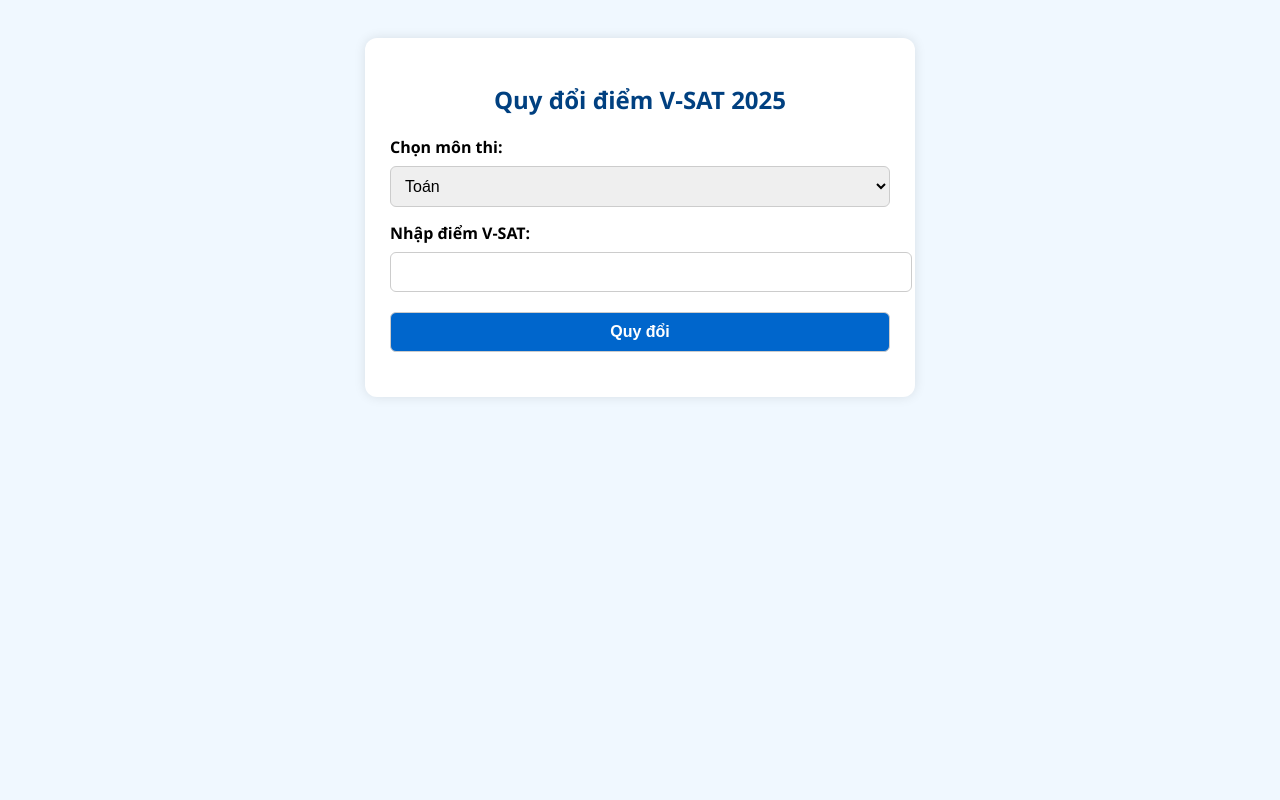
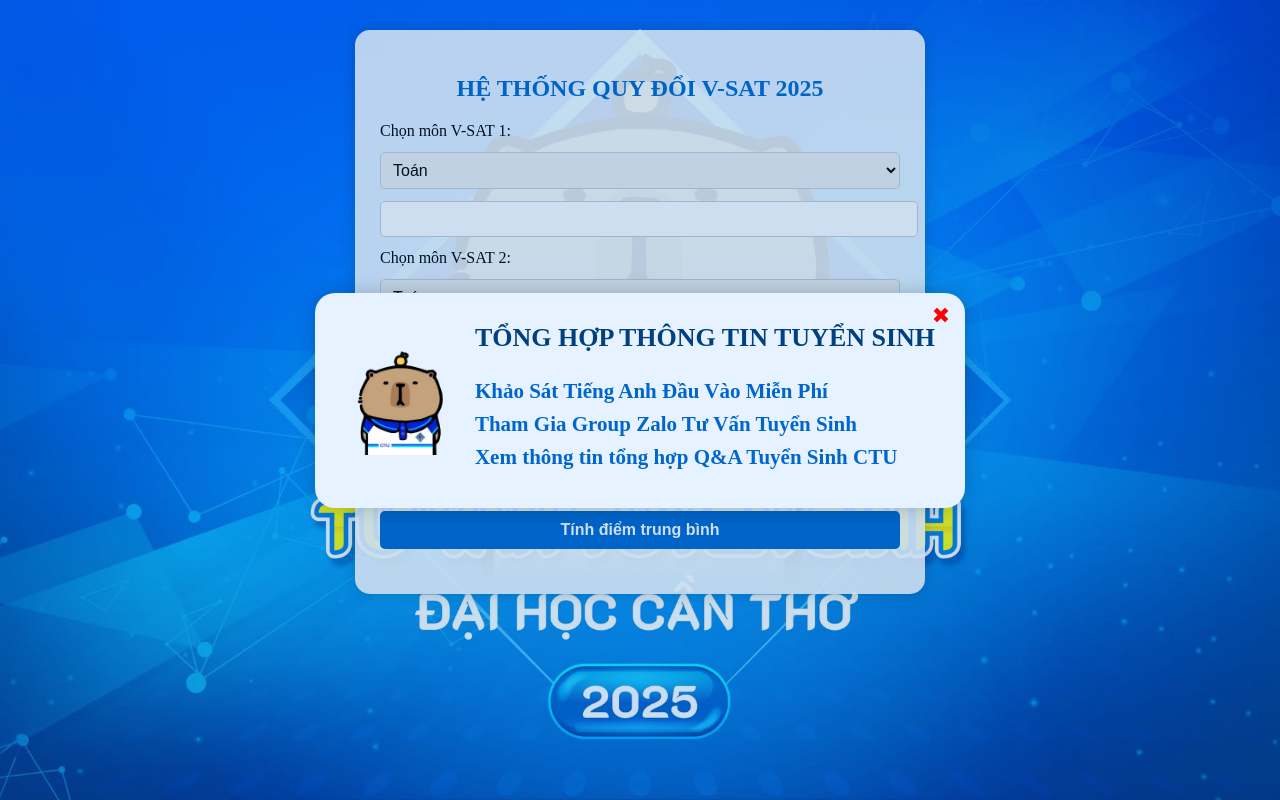
Before and after one commit to HonNgimm/CTU_TEST, a plain HTML site: page index.html in a window 1280 px wide. Drawn offline with Linux system fonts and the light colour scheme.

Commit message:
index.html
Signed-off-by: Đặng Hoàng Nghiêm <109457903+HonNgimm@users.noreply.github.com>

```diff
--- a/index.html
+++ b/index.html
@@ -2,62 +2,146 @@
 <html lang="vi">
 <head>
   <meta charset="UTF-8">
-  <title>Hệ thống Quy đổi điểm V-SAT 2025</title>
+  <title>Hệ thống Tính điểm Tổ Hợp CTU</title>
+  <link rel="shortcut icon" href="./icon.png" type="image/x-icon">
   <style>
     body {
-      font-family: 'Segoe UI', sans-serif;
-      background: #f0f8ff;
+      font-family: 'Times New Roman', Times, serif;
       padding: 30px;
+      margin: 0;
+      background: url("nen-ctu.jpg") no-repeat center center fixed;
+      background-size: cover;
     }
-    .container {
-      max-width: 500px;
+
+    .popup {
+      position: fixed;
+      top: 0;
+      left: 0;
+      width: 100vw;
+      height: 100vh;
+      background: rgba(0, 90, 180, 0.2);
+      display: flex;
+      align-items: center;
+      justify-content: center;
+      z-index: 1000;
+    }
+
+    .popup-content {
+      background: #e6f2ff;
+      border-radius: 20px;
+      padding: 30px;
+      position: relative;
+      display: flex;
+      align-items: center;
+      gap: 20px;
+      box-shadow: 0 0 20px rgba(0, 0, 0, 0.2);
+      max-width: 600px;
+    }
+
+    .popup img {
+      width: 110px;
+    }
+
+    .popup h3 {
+      margin-top: 0;
+      color: #004080;
+      font-size: 26px;
+    }
+
+    .popup a {
+      display: block;
+      margin: 8px 0;
+      text-decoration: none;
+      color: #0066cc;
+      font-weight: bold;
+      font-size: 21px;
+    }
+
+    .popup a:hover {
+      text-decoration: underline;
+    }
+
+    .close-btn {
+      position: absolute;
+      top: 10px;
+      right: 15px;
+      font-size: 22px;
+      color: red;
+      cursor: pointer;
+    }
+
+    .box {
+      position: relative;
+      background: rgba(255, 255, 255, 0.9);
+      padding: 25px;
+      max-width: 520px;
       margin: auto;
-      background: white;
-      padding: 25px;
-      border-radius: 12px;
-      box-shadow: 0 0 12px rgba(0,0,0,0.1);
+      border-radius: 15px;
+      box-shadow: 0 0 15px rgba(0,0,0,0.2);
     }
+
     h2 {
+      color: #0066cc;
       text-align: center;
-      color: #004080;
     }
-    label {
+
+    label, input, select, button {
       display: block;
-      margin-top: 15px;
+      margin-top: 12px;
+      width: 100%;
+      font-size: 16px;
+    }
+
+    input, select {
+      padding: 8px;
+      border-radius: 5px;
+      border: 1px solid #ccc;
+    }
+
+    button {
+      padding: 10px;
+      margin-top: 20px;
+      background: #0066cc;
+      color: white;
+      border: none;
+      border-radius: 5px;
+      cursor: pointer;
       font-weight: bold;
     }
-    input, select, button {
-      width: 100%;
-      padding: 10px;
-      margin-top: 8px;
-      font-size: 16px;
-      border-radius: 6px;
-      border: 1px solid #ccc;
+
+    button:hover {
+      background: #004e99;
     }
-    button {
-      background: #0066cc;
-      color: white;
-      font-weight: bold;
-      cursor: pointer;
-      margin-top: 20px;
-    }
-    button:hover {
-      background: #004999;
-    }
+
     .result {
       margin-top: 20px;
       font-size: 18px;
       font-weight: bold;
-      color: #006600;
+    }
+
+    ul {
+      padding-left: 20px;
     }
   </style>
 </head>
 <body>
-  <div class="container">
-    <h2>Quy đổi điểm V-SAT 2025</h2>
+<div class="popup" id="popup">
+  <div class="popup-content">
+    <img src="icon.png" alt="capy">
+    <div>
+      <h3>TỔNG HỢP THÔNG TIN TUYỂN SINH</h3>
+      <a href="https://forms.gle/PyuKrnjR94xB4mQz9" target="_blank">Khảo Sát Tiếng Anh Đầu Vào Miễn Phí</a>
+      <a href="https://zalo.me/g/wfdfve239" target="_blank">Tham Gia Group Zalo Tư Vấn Tuyển Sinh</a>
+      <a href="https://docs.google.com/spreadsheets/d/1ycWJZnvW822vo_qjQ1gJDPAjqWKDVsweNUKNYCYBaQM/edit?gid=212231679#gid=212231679" target="_blank">Xem thông tin tổng hợp Q&A Tuyển Sinh CTU</a>
+    </div>
+    <div class="close-btn" onclick="document.getElementById('popup').style.display='none'">&#10006;</div>
+  </div>
+</div>
 
-    <label for="mon">Chọn môn thi:</label>
-    <select id="mon">
+  <div class="box">
+    <h2>HỆ THỐNG QUY ĐỔI V-SAT 2025</h2>
+    <label>Chọn môn V-SAT 1:</label>
+    <select id="mon1">
       <option value="toan">Toán</option>
       <option value="ly">Vật lý</option>
       <option value="hoa">Hóa học</option>
@@ -67,12 +151,35 @@
       <option value="anh">Tiếng Anh</option>
       <option value="van">Ngữ Văn</option>
     </select>
+    <input type="number" id="diem1" min="0" max="150" step="0.1">
 
-    <label for="diem">Nhập điểm V-SAT:</label>
-    <input type="number" id="diem" min="0" max="150" step="0.1">
+    <label>Chọn môn V-SAT 2:</label>
+    <select id="mon2">
+      <option value="toan">Toán</option>
+      <option value="ly">Vật lý</option>
+      <option value="hoa">Hóa học</option>
+      <option value="sinh">Sinh học</option>
+      <option value="su">Lịch sử</option>
+      <option value="dia">Địa lý</option>
+      <option value="anh">Tiếng Anh</option>
+      <option value="van">Ngữ Văn</option>
+    </select>
+    <input type="number" id="diem2" min="0" max="150" step="0.1">
 
-    <button onclick="quyDoi()">Quy đổi</button>
+    <label>Chọn môn V-SAT 3:</label>
+    <select id="mon3">
+      <option value="toan">Toán</option>
+      <option value="ly">Vật lý</option>
+      <option value="hoa">Hóa học</option>
+      <option value="sinh">Sinh học</option>
+      <option value="su">Lịch sử</option>
+      <option value="dia">Địa lý</option>
+      <option value="anh">Tiếng Anh</option>
+      <option value="van">Ngữ Văn</option>
+    </select>
+    <input type="number" id="diem3" min="0" max="150" step="0.1">
 
+    <button onclick="quyDoiTong()">Tính điểm trung bình</button>
     <div class="result" id="ketqua"></div>
   </div>
 
@@ -199,19 +306,47 @@
       return "Không hợp lệ";
     }
 
-    function quyDoi() {
-      const mon = document.getElementById("mon").value;
-      const x = parseFloat(document.getElementById("diem").value);
-      const output = document.getElementById("ketqua");
+    function quyDoiTong() {
+    const mon1 = document.getElementById("mon1").value;
+    const diem1 = parseFloat(document.getElementById("diem1").value);
+    const mon2 = document.getElementById("mon2").value;
+    const diem2 = parseFloat(document.getElementById("diem2").value);
+    const mon3 = document.getElementById("mon3").value;
+    const diem3 = parseFloat(document.getElementById("diem3").value);
 
-      if (isNaN(x) || x < 0 || x > 150) {
-        output.textContent = "⚠️ Vui lòng nhập điểm V-SAT hợp lệ (0–150).";
-        return;
-      }
+    const output = document.getElementById("ketqua");
 
-      const diem = noiSuy(x, quyTacVsat[mon]);
-      output.innerHTML = `✅ Điểm thi THPT tương đương: <strong>${diem}</strong>`;
+    if (
+      isNaN(diem1) || diem1 < 0 || diem1 > 150 ||
+      isNaN(diem2) || diem2 < 0 || diem2 > 150 ||
+      isNaN(diem3) || diem3 < 0 || diem3 > 150
+    ) {
+      output.textContent = "⚠️ Vui lòng nhập đủ 3 điểm hợp lệ (0–150).";
+      return;
     }
+
+
+    const diemQuyDoi1 = parseFloat(noiSuy(diem1, quyTacVsat[mon1]));
+    const diemQuyDoi2 = parseFloat(noiSuy(diem2, quyTacVsat[mon2]));
+    const diemQuyDoi3 = parseFloat(noiSuy(diem3, quyTacVsat[mon3]));
+
+    const diemTB = ((diemQuyDoi1 + diemQuyDoi2 + diemQuyDoi3)).toFixed(2);
+
+    output.innerHTML = `
+      ✅ Điểm đã quy đổi: <br>
+      - Điểm V-SAT Môn (${mon1.toUpperCase()}): <strong>${diemQuyDoi1}</strong><br>
+      - Điểm V-SAT Môn (${mon2.toUpperCase()}): <strong>${diemQuyDoi2}</strong><br>
+      - Điểm V-SAT Môn (${mon3.toUpperCase()}): <strong>${diemQuyDoi3}</strong><br><br>
+      🎯 <strong>TỔNG ĐIỂM XÉT TUYỂN: ${diemTB}</strong><br><br>
+
+      Điểm xét tuyển chưa bao gồm Ưu Tiên Đối Tượng & Khu Vực.<br>
+      Kết quả dựa trên quy tắc chung của Bộ Giáo Dục!<br>
+      Đang chờ Update quy tắc đổi điểm từ ĐẠI HỌC CẦN THƠ!
+    `;
+
+  }
+</script>
+
   </script>
 </body>
 </html>
```
